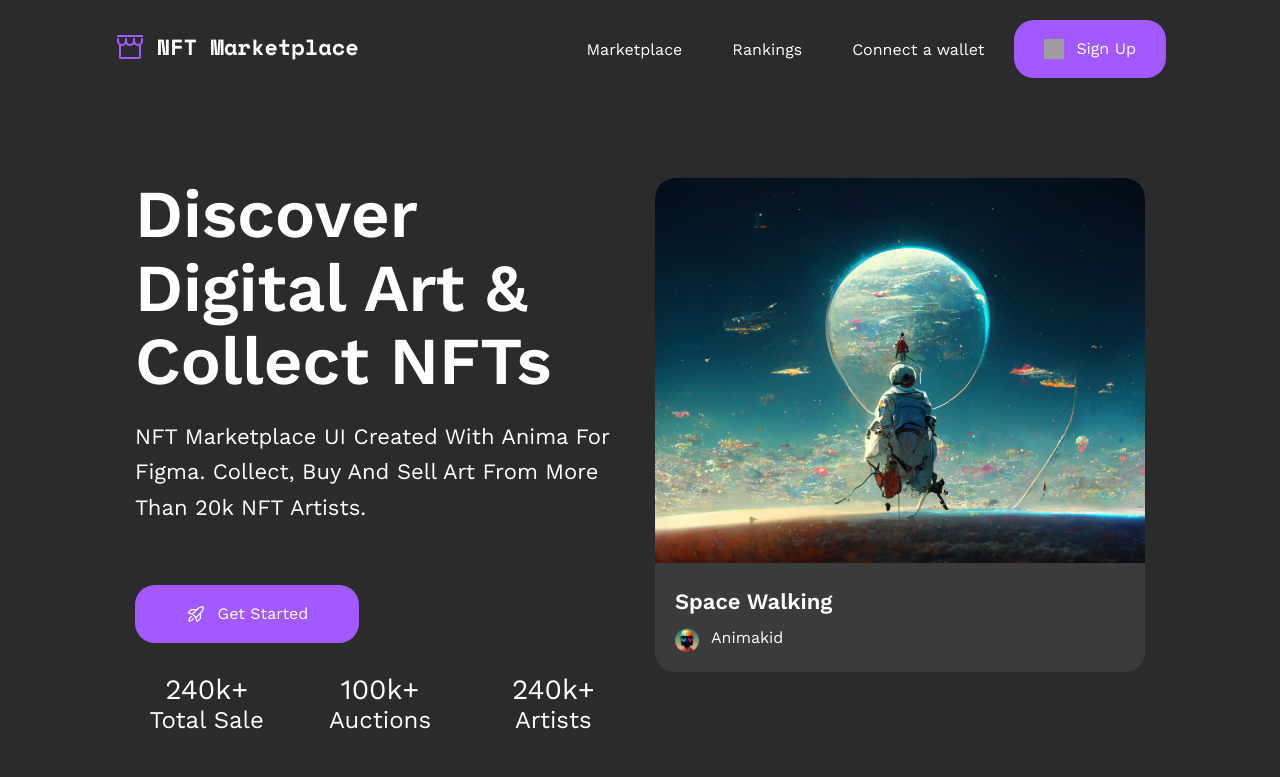
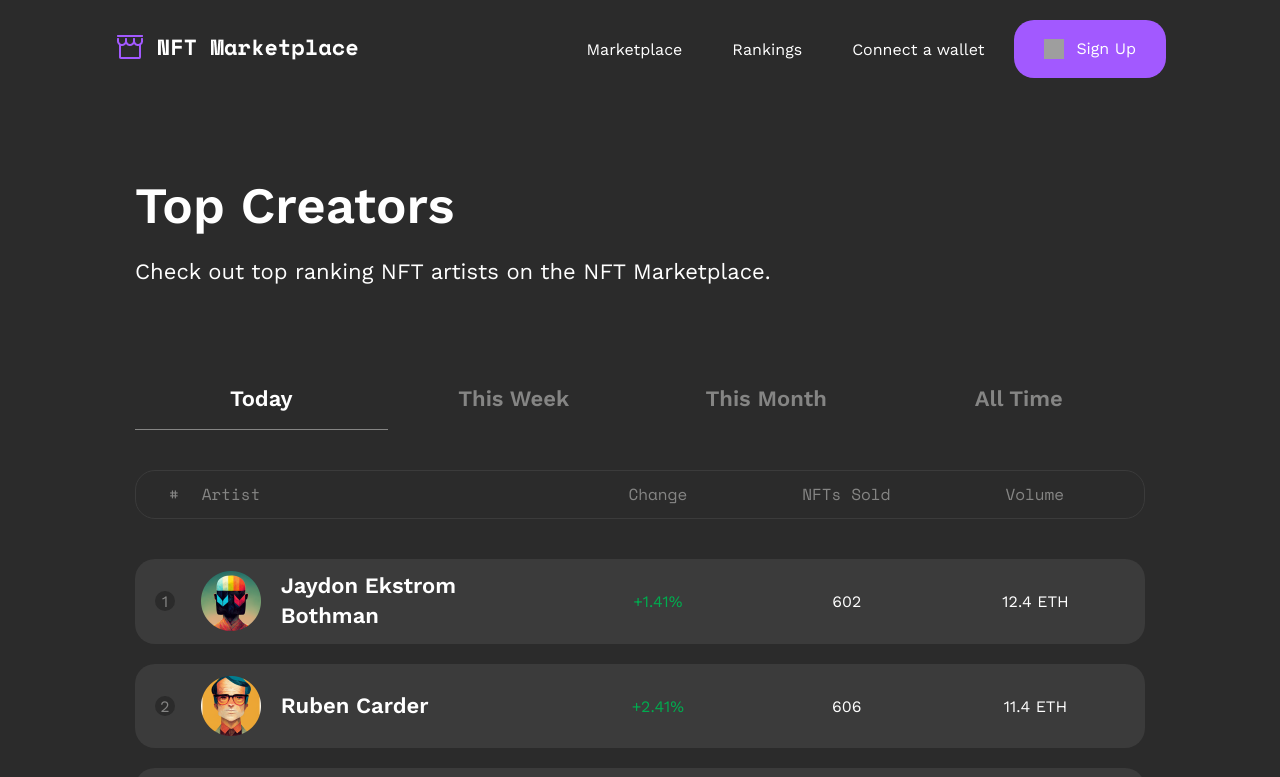
Before and after one commit to Kalliacto/NFT-Marketplace, a React (Create React App) app: page /rankings in a window 1280 px wide. Shown: the top 777 px of the page. Built offline with nearby package versions, Linux system fonts and the light colour scheme; grey boxes are pictures that could not be loaded.

Commit message:
RainkingsPage, роутинг

```diff
--- a/src/App.jsx
+++ b/src/App.jsx
@@ -1,10 +1,13 @@
 import { useEffect, useState } from 'react';
+import { Route, Routes } from 'react-router-dom';
 import './App.css';
 import Footer from './components/Footer/Footer';
 import GoToTopBtn from './components/GoToTopBtn/GoToTopBtn';
 import Header from './components/Header/Header';
-import Hero from './components/Hero/Hero';
 import Homepage from './pages/Homepage';
+import Rainkings from './pages/Rainkings';
+import ConnectWallet from './pages/ConnectWallet';
+import Marketplace from './pages/Marketplace';
 
 function App() {
     const [visible, setVisible] = useState(false);
@@ -23,12 +26,17 @@ function App() {
             window.removeEventListener('scroll', toggleVisible);
         };
     }, []);
+
     return (
         <div className='App'>
             <Header />
             <main>
-                <Hero />
-                <Homepage />
+                <Routes>
+                    <Route path={'/'} element={<Homepage />} />
+                    <Route path={'/rankings'} element={<Rainkings />} />
+                    <Route path={'/connect'} element={<ConnectWallet />} />
+                    <Route path={'/marketplace'} element={<Marketplace />} />
+                </Routes>
                 <GoToTopBtn top={visible} />
             </main>
             <Footer />
--- a/src/assets/data/topCreators.json
+++ b/src/assets/data/topCreators.json
@@ -19,7 +19,7 @@
         "num": 3,
         "avatar": "avatar6",
         "name": "Alfredo Septimus",
-        "change": "+1.41%",
+        "change": "+1.85%",
         "sold": 612,
         "volume": "10.4 ETH"
     },
@@ -27,7 +27,7 @@
         "num": 4,
         "avatar": "avatar7",
         "name": "Davis Franci",
-        "change": "+1.41%",
+        "change": "+3.01%",
         "sold": 600,
         "volume": "12.4 ETH"
     },
@@ -35,7 +35,7 @@
         "num": 5,
         "avatar": "avatar2",
         "name": "Livia Rosser",
-        "change": "+2.41%",
+        "change": "+2.21%",
         "sold": 502,
         "volume": "12.4 ETH"
     },
@@ -43,7 +43,7 @@
         "num": 6,
         "avatar": "avatar9",
         "name": "Kianna Donin",
-        "change": "+1.41%",
+        "change": "+6.31%",
         "sold": 642,
         "volume": "12.4 ETH"
     },
@@ -51,7 +51,7 @@
         "num": 7,
         "avatar": "avatar12",
         "name": "Phillip Lipshutz",
-        "change": "+1.41%",
+        "change": "+1.01%",
         "sold": 452,
         "volume": "12.4 ETH"
     },
@@ -59,7 +59,7 @@
         "num": 8,
         "avatar": "avatar10",
         "name": "Maria Rosser",
-        "change": "+1.41%",
+        "change": "+0.41%",
         "sold": 202,
         "volume": "12.4 ETH"
     },
@@ -67,7 +67,7 @@
         "num": 9,
         "avatar": "avatar11",
         "name": "Kianna Stanton",
-        "change": "+1.41%",
+        "change": "+2.81%",
         "sold": 102,
         "volume": "12.4 ETH"
     },
@@ -75,7 +75,7 @@
         "num": 10,
         "avatar": "avatar13",
         "name": "Angel Lubin",
-        "change": "+1.41%",
+        "change": "+1.71%",
         "sold": 302,
         "volume": "12.4 ETH"
     },
@@ -83,7 +83,7 @@
         "num": 11,
         "avatar": "avatar15",
         "name": "Allison Torff",
-        "change": "+1.41%",
+        "change": "+6.41%",
         "sold": 672,
         "volume": "12.4 ETH"
     },
@@ -91,7 +91,7 @@
         "num": 12,
         "avatar": "avatar16",
         "name": "Davis Workman",
-        "change": "+1.41%",
+        "change": "+2.41%",
         "sold": 852,
         "volume": "12.4 ETH"
     },
--- a/src/components/GoToTopBtn/GoPoTopBtn.module.css
+++ b/src/components/GoToTopBtn/GoPoTopBtn.module.css
@@ -1,6 +1,6 @@
 .goTop {
     position: fixed;
-    right: 30px;
+    right: 5%;
     top: 85%;
     transform: translateY(-50%);
     cursor: pointer;
--- /dev/null
+++ b/src/pages/ConnectWallet.jsx
@@ -0,0 +1,7 @@
+import React from 'react';
+
+const ConnectWallet = (props) => {
+    return <div>ConnectWallet</div>;
+};
+
+export default ConnectWallet;
--- a/src/pages/Homepage.jsx
+++ b/src/pages/Homepage.jsx
@@ -4,11 +4,12 @@ import mail from '../assets/img/icon/EnvelopeSimple.svg';
 import HowItWorks from '../components/HowItWorks/HowItWorks';
 import BannerMushroom from '../components/BannerMushroom/BannerMushroom';
 import TopCreators from '../components/TopCreators/TopCreators';
-import creators from '../assets/data/topCreators.json';
+import Hero from '../components/Hero/Hero';
 
 const Homepage = (props) => {
     return (
         <div>
+            <Hero />
             <TopCreators hp={true} />
             <BannerMushroom />
             <HowItWorks />
--- /dev/null
+++ b/src/pages/Marketplace.jsx
@@ -0,0 +1,7 @@
+import React from 'react';
+
+const Marketplace = (props) => {
+    return <div>Marketplace</div>;
+};
+
+export default Marketplace;
--- a/src/pages/Rainkings.jsx
+++ b/src/pages/Rainkings.jsx
@@ -1,11 +1,118 @@
-import React from 'react';
+import React, { useState } from 'react';
+import s from './pagesStyle.module.css';
+import cn from 'classnames';
 import creators from '../assets/data/topCreators.json';
-import TopCreators from '../components/TopCreators/TopCreators';
+import avatars from '../assets/img/avatar';
+import useResize from '../hooks/useResize';
 
 const Rainkings = (props) => {
+    const [filterToggle, setFilterToggle] = useState(1);
+    const [creatorsInfo, setCreatorsInfo] = useState(creators);
+    const width = useResize();
+
     return (
-        <div>
-            <TopCreators />
+        <div className='container'>
+            <div className={s.creators__title_wrap}>
+                <h1 className={s.creators__title}>Top Creators</h1>
+                <p className={s.creators__subTitle}>
+                    Check out top ranking NFT artists on the NFT Marketplace.
+                </p>
+            </div>
+            <ul className={s.creators__filter_list}>
+                <li
+                    className={cn(
+                        s.creators__filter_item,
+                        filterToggle === 1 ? s.filter_item_active : ''
+                    )}
+                    onClick={() => setFilterToggle(1)}
+                >
+                    {width < 550 ? '1d' : 'Today'}
+                </li>
+                <li
+                    className={cn(
+                        s.creators__filter_item,
+                        filterToggle === 2 ? s.filter_item_active : ''
+                    )}
+                    onClick={() => setFilterToggle(2)}
+                >
+                    {width < 550 ? '7d' : 'This Week'}
+                </li>
+                <li
+                    className={cn(
+                        s.creators__filter_item,
+                        filterToggle === 3 ? s.filter_item_active : ''
+                    )}
+                    onClick={() => setFilterToggle(3)}
+                >
+                    {width < 550 ? '30d' : 'This Month'}
+                </li>
+                <li
+                    className={cn(
+                        s.creators__filter_item,
+                        filterToggle === 4 ? s.filter_item_active : ''
+                    )}
+                    onClick={() => setFilterToggle(4)}
+                >
+                    All Time
+                </li>
+            </ul>
+            <div className={s.container__creators}>
+                <ul
+                    className={cn(
+                        s.filterCreators__list,
+                        width > 960
+                            ? s.filterCreators__list_desk
+                            : width > 520
+                            ? s.filterCreators__list_tabl
+                            : s.filterCreators__list_mobil
+                    )}
+                >
+                    <li className={s.filterCreators__list_item}>#</li>
+                    <li style={{ textAlign: 'left' }}>Artist</li>
+                    {width > 520 ? <li className={s.filterCreators__list_item}>Change</li> : ''}
+                    {width > 960 ? <li className={s.filterCreators__list_item}>NFTs Sold</li> : ''}
+                    <li className={s.filterCreators__list_item}>Volume</li>
+                </ul>
+                <ul className={s.creators__list}>
+                    {creatorsInfo.map((el, i) => (
+                        <li
+                            key={i}
+                            className={cn(
+                                s.creators__list_item,
+                                width > 960
+                                    ? s.creators__list_item_desk
+                                    : width > 520
+                                    ? s.creators__list_item_tabl
+                                    : s.creators__list_item_mobil
+                            )}
+                        >
+                            <p
+                                className={cn(
+                                    s.creators__item_num,
+                                    width > 960 ? s.item__num_desktop : ''
+                                )}
+                            >
+                                {el.num}
+                            </p>
+                            <p className={s.creators__item_avatar_wrap}>
+                                <img
+                                    src={avatars[el.avatar]}
+                                    alt='avatar'
+                                    className={s.creators__item_avatar_img}
+                                />
+                                <span className={s.creators__item_avatar_name}>{el.name}</span>
+                            </p>
+                            {width > 520 ? (
+                                <p className={s.creators__item_change}>{el.change}</p>
+                            ) : (
+                                ''
+                            )}
+                            {width > 960 && <p className={s.creators__item_sold}>{el.sold}</p>}
+                            <p className={s.creators__item_volume}>{el.volume}</p>
+                        </li>
+                    ))}
+                </ul>
+            </div>
         </div>
     );
 };
--- /dev/null
+++ b/src/pages/pagesStyle.module.css
@@ -0,0 +1,169 @@
+.creators__title_wrap {
+    padding: 80px 0;
+    display: flex;
+    flex-direction: column;
+    align-items: flex-start;
+    gap: 20px;
+}
+.creators__title {
+    font-size: 51px;
+    font-family: Work Sans;
+    font-weight: 600;
+    text-transform: capitalize;
+    line-height: 56.1px;
+}
+.creators__subTitle {
+    font-size: 22px;
+    font-family: Work Sans;
+    font-weight: 400;
+    line-height: 35.2px;
+    text-align: left;
+}
+
+.creators__filter_list {
+    display: grid;
+    grid-template-columns: repeat(4, 1fr);
+}
+.creators__filter_item {
+    font-size: 22px;
+    font-family: Work Sans;
+    font-weight: 600;
+    text-transform: capitalize;
+    line-height: 30.8px;
+    padding: 14.5px 30px;
+    color: var(--caption-labelText-color);
+}
+
+.filter_item_active {
+    color: var(--main-text-color);
+    border-bottom: 1px solid var(--caption-labelText-color);
+}
+
+.container__creators {
+    padding: 40px 0;
+}
+
+.creators__list {
+    padding: 40px 0;
+    display: flex;
+    flex-direction: column;
+    gap: 20px;
+}
+.filterCreators__list {
+    color: var(--caption-labelText-color);
+    border: 1px solid var(--background-secondary-color);
+    border-radius: var(--main-border-radius);
+    background: var(--background-color);
+    text-align: left;
+    font-size: 16px;
+    font-family: Space Mono;
+    font-weight: 400;
+    line-height: 22.4px;
+    width: 100%;
+    padding: 12px 20px;
+    display: grid;
+    gap: 10px;
+}
+
+.filterCreators__list_desk {
+    grid-template-columns: 0.2fr 2fr 1fr 1fr 1fr;
+}
+.filterCreators__list_tabl {
+    grid-template-columns: 0.2fr 2fr 1fr 1fr;
+}
+.filterCreators__list_mobil {
+    grid-template-columns: 0.5fr 2fr 1fr;
+}
+.filterCreators__list_item {
+    text-align: center;
+}
+.creators__list_item {
+    width: 100%;
+    padding: 12px 20px;
+    border-radius: var(--main-border-radius);
+    background: var(--background-secondary-color);
+    display: grid;
+    justify-items: stretch;
+    align-items: center;
+    gap: 10px;
+}
+
+.creators__list_item_desk {
+    grid-template-columns: 0.2fr 2fr 1fr 1fr 1fr;
+}
+.creators__list_item_tabl {
+    grid-template-columns: 0.2fr 2fr 1fr 1fr;
+}
+.creators__list_item_mobil {
+    grid-template-columns: 0.5fr 2fr 1fr;
+}
+.creators__item_num {
+    color: var(--caption-labelText-color);
+}
+
+.item__num_desktop {
+    background: var(--background-color);
+    width: 20px;
+    height: 20px;
+    border-radius: 50%;
+    display: flex;
+    align-items: center;
+    justify-content: center;
+}
+.creators__item_avatar_wrap {
+    display: flex;
+    align-items: center;
+    gap: 20px;
+}
+.creators__item_avatar_img {
+    width: 60px;
+    height: 60px;
+}
+.creators__item_avatar_name {
+    text-align: left;
+    font-size: 22px;
+    font-family: Work Sans;
+    font-weight: 600;
+    text-transform: capitalize;
+    line-height: 30.8px;
+}
+.creators__item_change {
+    color: #00ac4f;
+}
+.creators__item_sold {
+}
+.creators__item_volume {
+}
+
+@media (max-width: 960px) {
+    .creators__title_wrap {
+        padding: 40px 0;
+    }
+    .creators__title {
+        font-size: 38px;
+    }
+    .creators__subTitle {
+        font-size: 18px;
+    }
+    .creators__filter_item {
+        font-size: 16px;
+    }
+    .creators__item_avatar_name {
+        font-size: 18px;
+        font-weight: 400;
+        line-height: 22.4px;
+    }
+}
+
+@media (max-width: 520px) {
+    .creators__title_wrap {
+        padding: 30px 0;
+        gap: 10px;
+    }
+    .creators__title {
+        font-size: 28px;
+    }
+    .creators__item_avatar_name {
+        font-size: 16px;
+    }
+}
```
